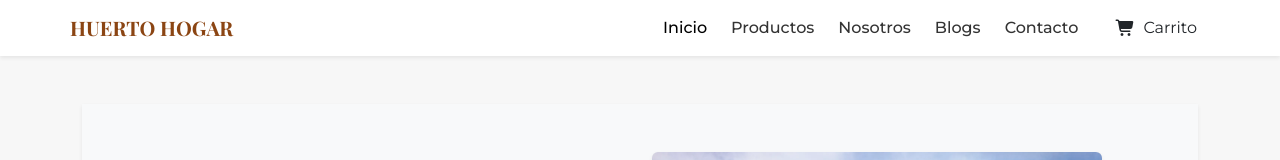
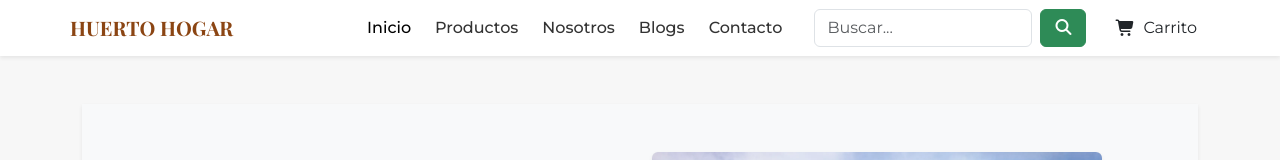
Before and after one commit to sebaduocccc/proyecto-huerto-hogar, a React (Vite) app: page / in a window 1280 px wide. Shown: the top 160 px of the page. Built offline with nearby package versions, Linux system fonts and the light colour scheme; a web font is replaced by a local one.

Commit message:
add: implement SearchBar component and integrate it into Navbar

```diff
--- a/src/components/Navbar.tsx
+++ b/src/components/Navbar.tsx
@@ -1,5 +1,6 @@
 import { Link } from 'react-router-dom';
 import '../App.css';
+import SearchBar from './SearchBar';
 
 export default function Navbar(){
     return(
@@ -37,6 +38,9 @@ export default function Navbar(){
                         <Link to="contacto" className="nav-link">
                             Contacto
                         </Link >
+                    </li>
+                    <li className='nav-item'>
+                        <SearchBar />
                     </li>
                     <li className="nav-item ms-lg-2">
                         <Link to="carrito">
--- /dev/null
+++ b/src/components/SearchBar.tsx
@@ -0,0 +1,31 @@
+import { useState } from "react";
+import { useNavigate } from "react-router-dom";
+
+export default function SearchBar(){
+    const navigate = useNavigate();
+    const [query, setQuery] = useState("");
+
+    const handleSubmit = (e: React.SubmitEvent) => {
+        e.preventDefault();
+        const q = query.trim();
+        if (!q) return;
+        navigate(`/productos?q=${encodeURIComponent(q)}`);
+    };
+
+    return(
+        <form className="d-flex ms-lg-3 my-2 my-lg-0" role="search" onSubmit={handleSubmit}>
+            <input
+                type="search"
+                className="form-control me-2"
+                placeholder="Buscar..."
+                aria-label="Buscar..."
+                value={query}
+                onChange={(e) => setQuery(e.target.value)}
+            />
+            <button className="btn btn-primary" type="submit" aria-label="Buscar">
+                <i className="fa-solid fa-magnifying-glass"></i>
+            </button>
+        </form>
+    );
+
+}
```
